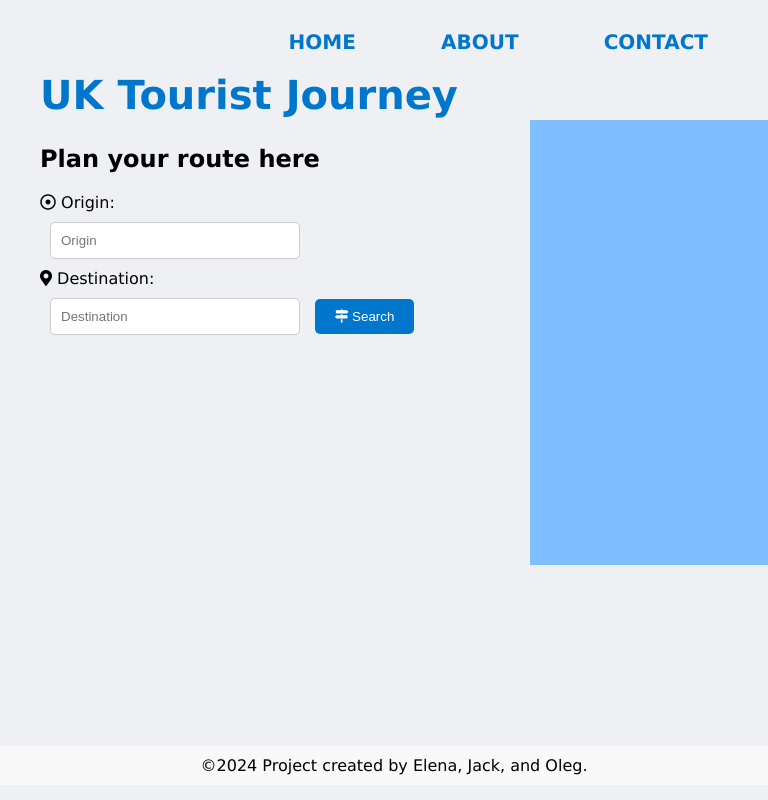
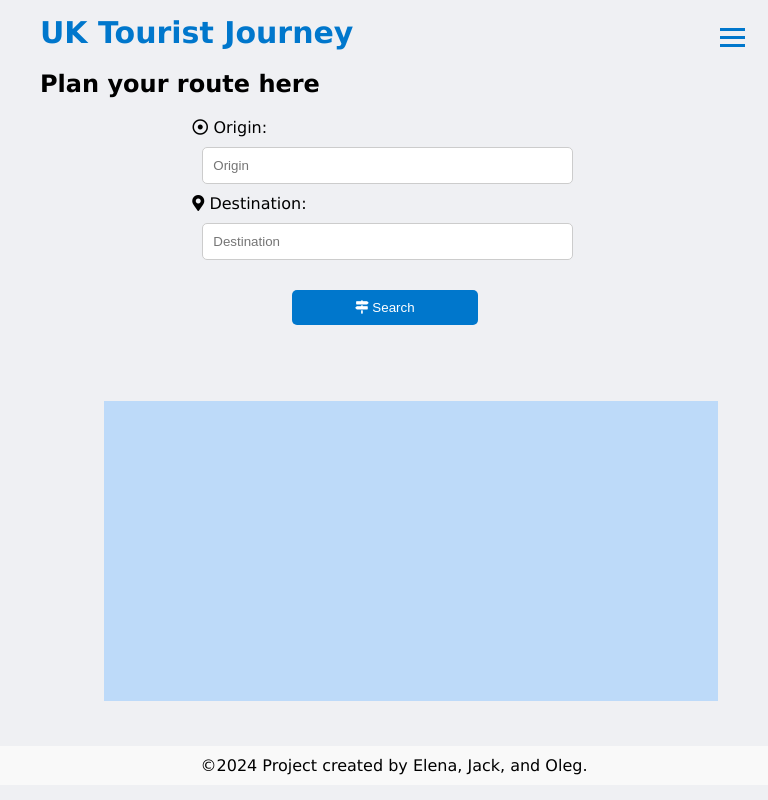
Before and after one commit to fac30/tourism-app, a website: page index.html in a window 768 px wide. Drawn offline with Linux system fonts and the light colour scheme; no server answers.

Commit message:
toggle menu functionality and mediaquery added

```diff
--- a/index.html
+++ b/index.html
@@ -11,11 +11,16 @@
 </head>
 
 <body>
+    <button class="menu-toggle" aria-label="Toggle navigation">
+        <span class="bar"></span>
+        <span class="bar"></span>
+        <span class="bar"></span>
+    </button>
     <nav>
         <ul>
             <li><a href="#">HOME</a></li>
             <li><a href="https://github.com/fac30/tourism-app" target="_blank">ABOUT</a></li>
-            <li><a href="#">CONTACT</a></li>
+            <!-- <li><a href="#">CONTACT</a></li> -->
         </ul>
     </nav>
 
@@ -45,48 +50,3 @@
 </body>
 
 </html>
-
-<!-- FIRST ORIGINAL VERSION OF CODE -->
-<!-- <!DOCTYPE html>
-<html lang="en">
-
-<head>
-    <meta charset="UTF-8">
-    <meta name="viewport" content="width=device-width, initial-scale=1.0">
-    <title>UK Tourist Journey</title>
-    <link rel="stylesheet" href="https://cdnjs.cloudflare.com/ajax/libs/font-awesome/5.15.4/css/all.min.css">
-    <link rel="stylesheet" type="text/css" href="/public/styles.css">
-    <script src="https://polyfill.io/v3/polyfill.min.js?features=default"></script>
-</head>
-
-<body>
-    <header>
-        <nav>
-            <ul>
-                <li><a href="#">HOME</a></li>
-                <li><a href="https://github.com/fac30/tourism-app" target="_blank">ABOUT</a></li>
-                <li><a href="#">CONTACT</a></li>
-            </ul>
-        </nav>
-    </header>
-    <div class="container-fluid">
-        <h1>Find The Distance Between Two Places</h1>
-        <p>This App Will Help You Calculate Your Travelling Distances and Show the Route on the Map.</p>
-        <div>
-            <label for="from"><i class="far fa-dot-circle"></i> Origin:</label>
-            <input type="text" id="from" placeholder="Origin" class="form-control">
-            <label for="to"><i class="fas fa-map-marker-alt"></i> Destination:</label>
-            <input type="text" id="to" placeholder="Destination" class="form-control">
-            <button class="btn" onclick="calcRoute();"><i class="fas fa-map-signs"></i> Calculate</button>
-        </div>
-    </div>
-
-    <div id="googleMap"></div>
-    <div id="output"></div>
-
-    <footer>&copy;2024 Project created by Elena, Jack, and Oleg.</footer>
-
-    <script src="./public/main.js"></script>
-</body>
-
-</html> -->
--- a/public/main.js
+++ b/public/main.js
@@ -1,3 +1,17 @@
+// Function to handle the menu toggle
+document.addEventListener("DOMContentLoaded", function () {
+    const menuToggle = document.querySelector(".menu-toggle");
+    const nav = document.querySelector("nav");
+
+    menuToggle.addEventListener("click", function () {
+        nav.classList.toggle("collapsed");
+        menuToggle.classList.toggle("active");
+    });
+});
+
+
+// google maps functions
+
 let map, directionsService, directionsRenderer;
 
 function initMap() {
--- a/public/styles.css
+++ b/public/styles.css
@@ -1,4 +1,5 @@
 body {
+
     font-family: Verdana, Geneva, Tahoma, sans-serif;
     background-color: #eff0f3;
     margin: 0;
@@ -11,6 +12,10 @@ body {
 
 h1 {
     font-size: 40px;
+}
+
+.menu-toggle {
+    display: none;
 }
 
 nav {
@@ -33,10 +38,10 @@ nav ul li a {
     color: #0077cc;
     text-decoration: none;
     font-weight: bold;
-    padding: 10px 30px;
+    padding: 5px;
     margin-top: 10px;
     border-radius: 5px;
-    font-size: 20px;
+    font-size: 18px;
     transition: all 0.3s ease;
 }
 
@@ -50,9 +55,8 @@ nav ul li a:hover {
     max-width: 800px;
     margin: 20px;
     margin-left: 40px;
-    /* margin-top: -10px; */
-    /* float: left; */
 }
+
 
 .container-fluid {
     margin-left: 40px;
@@ -105,7 +109,7 @@ nav ul li a:hover {
 }
 
 #googleMap {
-    background-color: #7fbfff;
+    background-color: rgba(139, 197, 255, 0.5);
     /* Just for showing where the map is, you can remove this if not needed */
     max-width: 850px;
     width: 100%;
@@ -117,7 +121,6 @@ nav ul li a:hover {
     background-color: #0077cc;
     max-width: 600px;
     width: 100%;
-    /* Adjusts the map width to be responsive within the container */
     margin: 20px auto;
 }
 
@@ -141,11 +144,131 @@ footer {
     margin-top: auto;
     margin-bottom: 15px;
     width: 100%;
-    /* position: absolute; */
     bottom: 0;
 }
 
+/* MEDIA QUERIES  */
+/* Regular styles */
 
+@media screen and (min-width: 481px) and (max-width: 768px) {
+
+    .menu-toggle {
+        display: none;
+        background: none;
+        border: none;
+        cursor: pointer;
+        padding: 10px;
+        position: absolute;
+        top: 1em;
+        right: 1em;
+        z-index: 1000;
+    }
+
+    .menu-toggle:hover {
+        background: #BDE5F8;
+    }
+
+    .menu-toggle .bar {
+        display: block;
+        width: 25px;
+        height: 3px;
+        background-color: #0077cc;
+        margin: 5px 0;
+        transition: 0.4s;
+    }
+
+    .menu-toggle.active .bar:nth-child(1) {
+        transform: rotate(-45deg) translate(-5px, 6px);
+    }
+
+    .menu-toggle.active .bar:nth-child(2) {
+        opacity: 0;
+    }
+
+    .menu-toggle.active .bar:nth-child(3) {
+        transform: rotate(45deg) translate(-5px, -6px);
+    }
+
+    nav ul {
+        display: none;
+        width: 100%;
+    }
+
+    nav ul li a {
+        font-size: 15px;
+        margin-right: 0;
+
+    }
+
+    nav.collapsed ul {
+        display: flex;
+        flex-direction: column;
+        margin-top: 45px;
+    }
+
+    nav a {
+        display: block;
+        padding: 10px;
+        margin: 0;
+    }
+
+    .menu-toggle {
+        display: block;
+    }
+
+    .container {
+        max-width: 90%;
+        margin: 10px auto;
+        position: relative;
+    }
+
+    .container-fluid {
+        margin-top: -25px;
+
+    }
+
+    .container-fluid h1 {
+        font-size: 30px;
+    }
+
+
+    .search-container {
+        margin-top: -10px;
+        width: 80%;
+        margin-left: 40px;
+    }
+
+    .form-control {
+        width: 100%;
+
+    }
+
+    .btn {
+        width: 50%;
+        margin-left: 100px;
+        margin-top: 20px;
+    }
+
+    .map-google {
+        margin-top: auto;
+        margin-left: auto;
+        width: 80%;
+    }
+
+    #googleMap {
+        max-width: 100%;
+        height: 300px;
+        margin-left: -50px;
+    }
+
+    #output {
+        max-width: 90%;
+    }
+
+    footer {
+        position: static;
+    }
+}
 
 /* FIRST CODE CSS STYLES */
 /* body {
```
